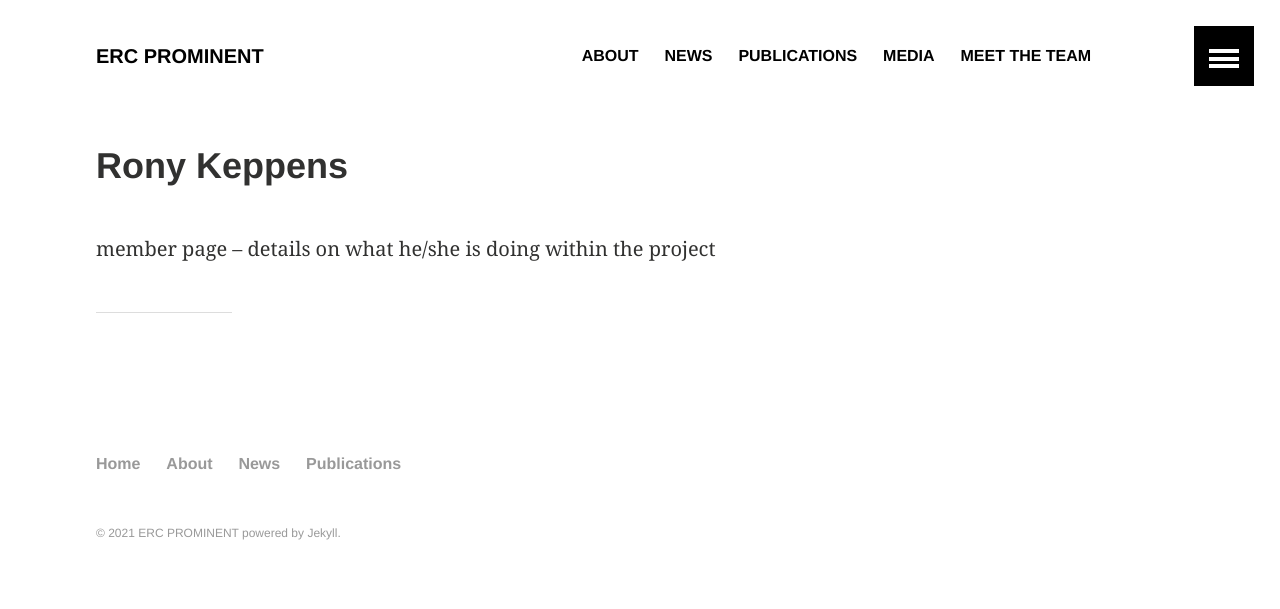
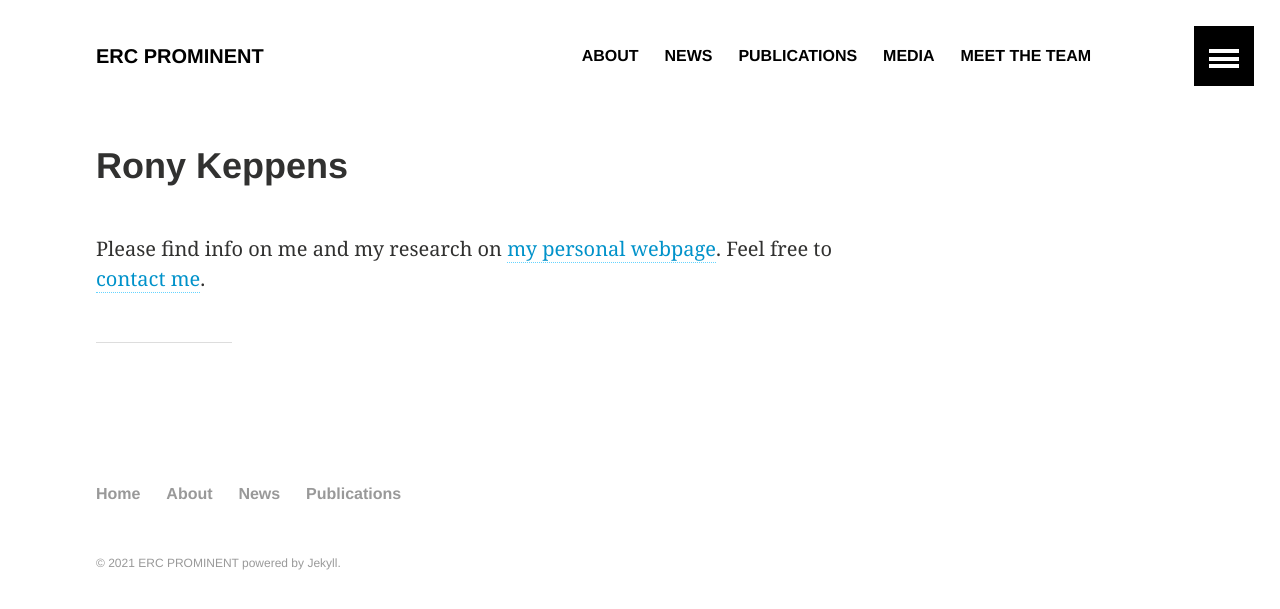
Before and after one commit to erc-prominent/erc-prominent.github.io, a Jekyll site: the page built from team/ronykeppens.md, in a window 1280 px wide. Shown: the top 609 px of the page. Built offline with Jekyll 4.4.1, drawn with Linux system fonts in a browser that asks for light colours.

Commit message:
contact rony

```diff
--- a/team/ronykeppens.md
+++ b/team/ronykeppens.md
@@ -4,4 +4,4 @@ title: "Rony Keppens"
 share: false
 ---
 
-member page -- details on what he/she is doing within the project
+Please find info on me and my research on [my personal webpage](https://perswww.kuleuven.be/Rony_Keppens). Feel free to [contact me](mailto:rony.keppens@kuleuven.be).
```
